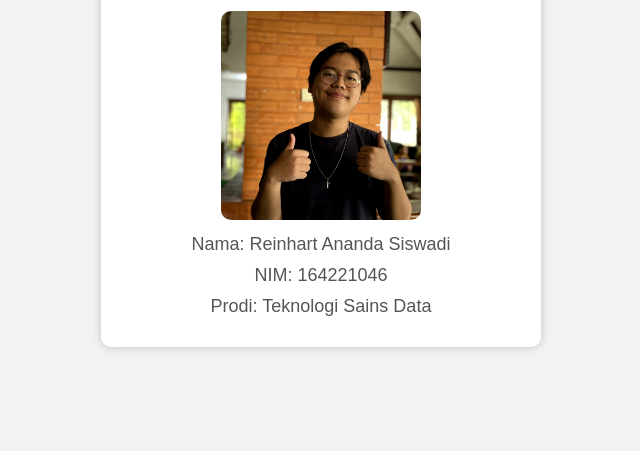
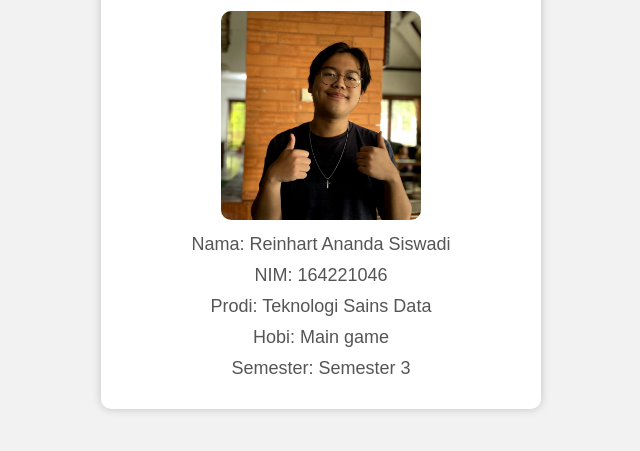
Before and after one commit to reinharttt/cloudcomputing, a plain HTML site: page Untitled-1.html in a window 1280 px wide. Shown: the part 119-570 px from the top of the page, without its empty margins (319-959 px from the left). Drawn offline with Linux system fonts and the light colour scheme.

Commit message:
Update Untitled-1.html

```diff
--- a/Untitled-1.html
+++ b/Untitled-1.html
@@ -44,6 +44,8 @@
         <p>Nama: Reinhart Ananda Siswadi</p>
         <p>NIM: 164221046</p>
         <p>Prodi: Teknologi Sains Data</p>
+        <p>Hobi: Main game</p>
+        <p>Semester: Semester 3</p>
     </div>
 </body>
 </html>
```
